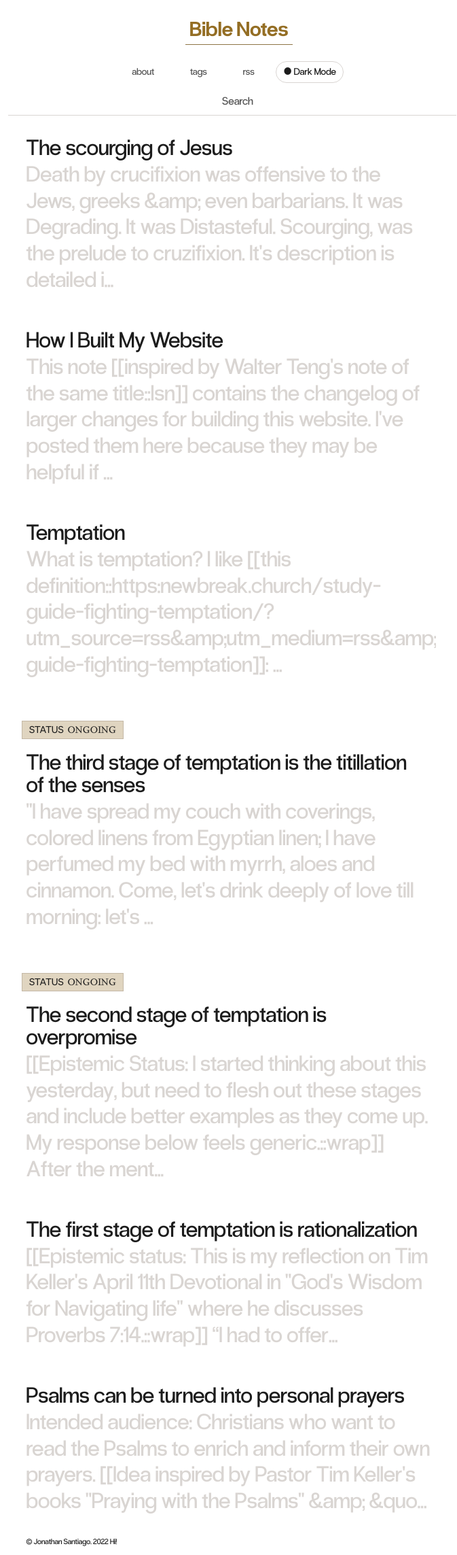
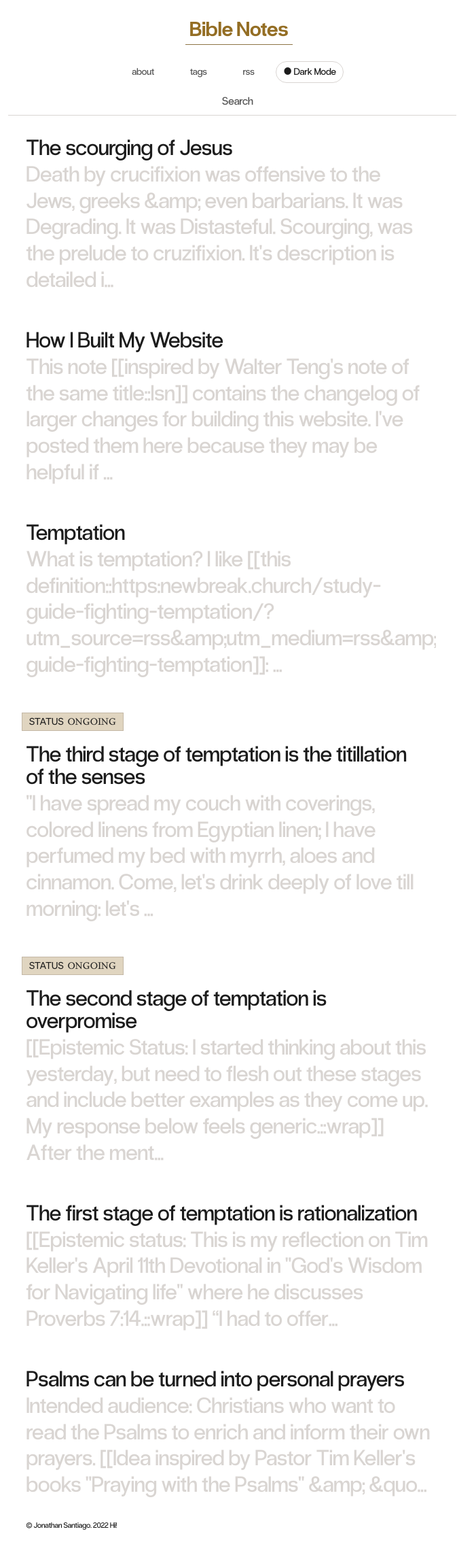
Before and after one commit to jsantiago611/digital-garden-master, a Jekyll site: the page built from index.md, in a window 1280 px wide. Shown: the whole page at 68% size, without its empty margins (298-971 px from the left). Built offline with Jekyll 4.4.1, drawn with Linux system fonts in a browser that asks for light colours; after the commit the page ends 2263 px from its top, so only the background shows below that.

Commit message:
remove margins

```diff
--- a/assets/css/Style.css
+++ b/assets/css/Style.css
@@ -2781,9 +2781,7 @@ a.button-block {
 .feed-title-excerpt-block {
     width: 100%;
     cursor: pointer;
-    margin: 2rem 0;
     padding-bottom: 1rem;
-    margin-bottom: 7px;
     color: var(--c-text-strong);
     /*border-top: clamp(1rem, 0.4286rem + 1.0204vw, 1.5rem) solid var(--c-card-text-muted);*/
 }
```
